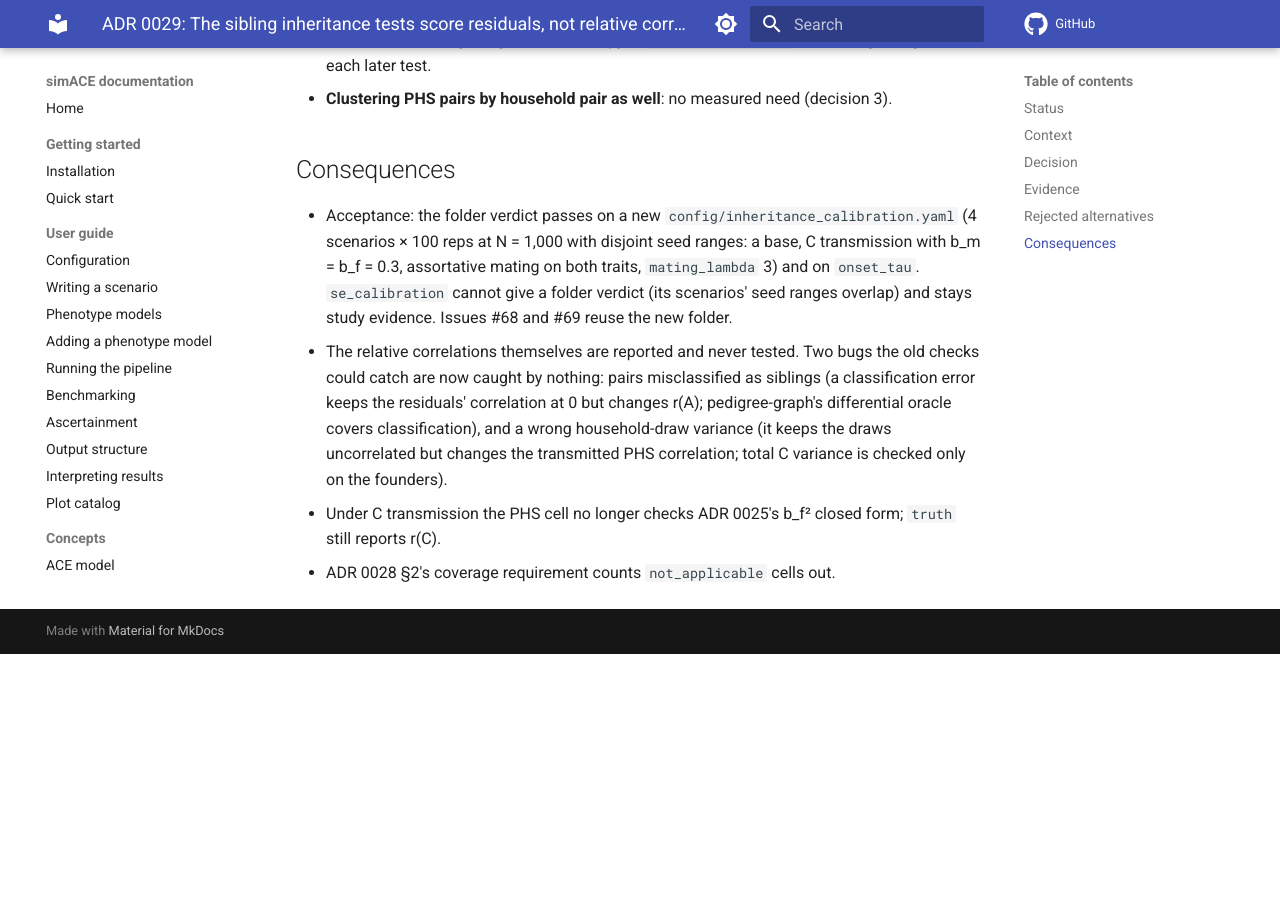
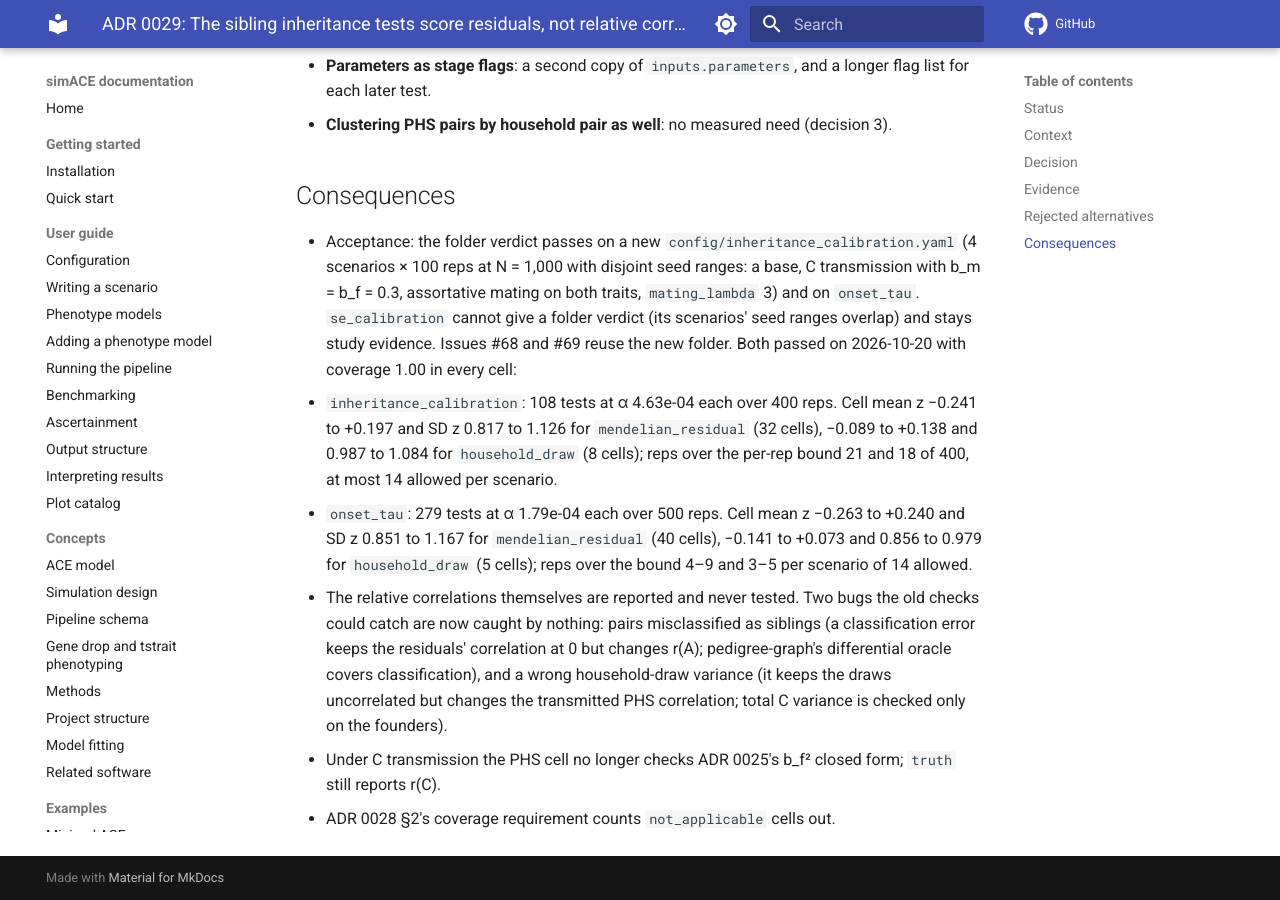
Before and after one commit to rwaples/simACE, an MkDocs documentation site: the page built from docs/adr/0029-inheritance-tests-score-residuals.md, in a window 1280 px wide and 900 px high, scrolled down 3350 px. Built offline with MkDocs 1.6.1 and Material for MkDocs 9.7.7, drawn with Linux system fonts in a browser that asks for light colours; comment, search, counter and statistics services are not loaded; before the commit the page ends 4004 px from its top, so only the background shows below that; some of the changed text lies outside the part shown.

Commit message:
Accept ADR 0029 with the acceptance results
Both acceptance folders pass simace validate: inheritance_calibration
(108 tests, 400 reps at N = 1,000) and onset_tau (279 tests, 500 reps).
Records the per-test z ranges and the linked household share at both N.

```diff
--- a/docs/adr/0029-inheritance-tests-score-residuals.md
+++ b/docs/adr/0029-inheritance-tests-score-residuals.md
@@ -2,12 +2,12 @@
 
 ## Status
 
-Proposed 2026-10-20 for issue #67, decided in a design interview and revised
+Accepted 2026-10-20 for issue #67, decided in a design interview and revised
 the same day after a review. Amends [ADR 0028](0028-analyze-validate-boundary.md)
 §9 for the sibling and half-sib checks: they become calibrated tests, but of
 the quantities below, not of the relative correlations they reported, and
-adds a cell status to ADR 0028 §2's coverage requirement. Acceptance is
-pending (Consequences).
+adds a cell status to ADR 0028 §2's coverage requirement. Both acceptance
+folders pass (Consequences).
 
 ## Context
 
@@ -77,7 +77,9 @@
    product u_H1·u_H2 but share no member and no MRCA. Each rep records, in
    the cell, the share of PHS pairs in such household pairs
    (`linked_household_share`). It was at most 0.06% over the 770 distinct
-   pedigrees below; the test does not correct for it.
+   pedigrees below, 0.04% over `onset_tau`'s 500 reps (N = 20,000) and
+   1.05% over `inheritance_calibration`'s 400 reps (N = 1,000); the test
+   does not correct for it.
 4. **Cell status.** A trait whose A (or C) is configured 0 has no cell in
    that test. When neither trait has one, the rep's whole section is
    `not_applicable` and the test leaves the scenario's verdict family, so a
@@ -157,7 +159,17 @@
   b_m = b_f = 0.3, assortative mating on both traits, `mating_lambda` 3)
   and on `onset_tau`. `se_calibration` cannot give a folder verdict (its
   scenarios' seed ranges overlap) and stays study evidence. Issues #68 and
-  #69 reuse the new folder.
+  #69 reuse the new folder. Both passed on 2026-10-20 with coverage 1.00 in
+  every cell:
+  - `inheritance_calibration`: 108 tests at α 4.63e-04 each over 400 reps.
+    Cell mean z −0.241 to +0.197 and SD z 0.817 to 1.126 for
+    `mendelian_residual` (32 cells), −0.089 to +0.138 and 0.987 to 1.084
+    for `household_draw` (8 cells); reps over the per-rep bound 21 and 18
+    of 400, at most 14 allowed per scenario.
+  - `onset_tau`: 279 tests at α 1.79e-04 each over 500 reps. Cell mean z
+    −0.263 to +0.240 and SD z 0.851 to 1.167 for `mendelian_residual`
+    (40 cells), −0.141 to +0.073 and 0.856 to 0.979 for `household_draw`
+    (5 cells); reps over the bound 4–9 and 3–5 per scenario of 14 allowed.
 - The relative correlations themselves are reported and never tested.
   Two bugs the old checks could catch are now caught by nothing: pairs
   misclassified as siblings (a classification error keeps the residuals'
```
Also changed, not shown: docs/adr/README.md (+1 -1 lines).
